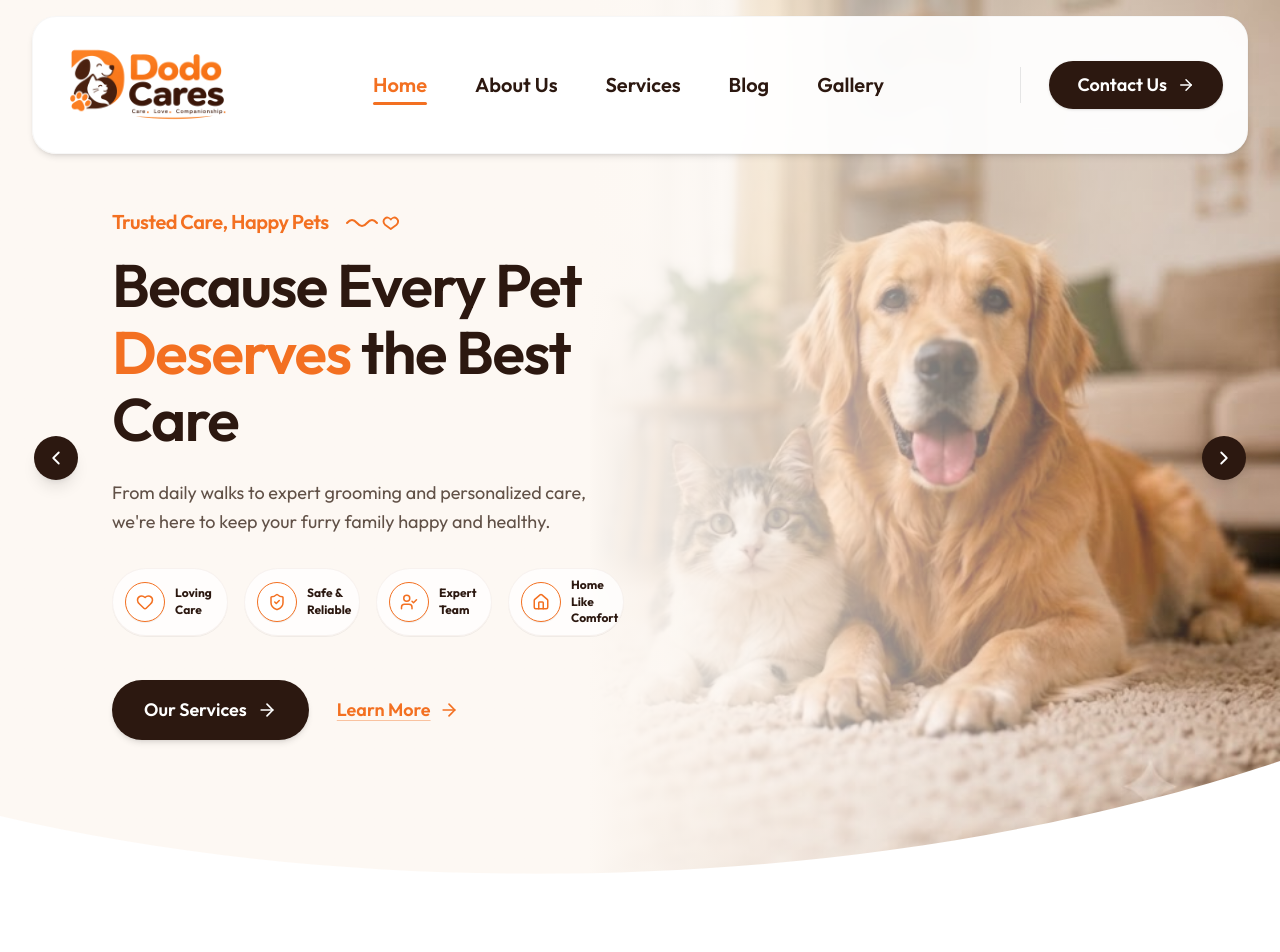
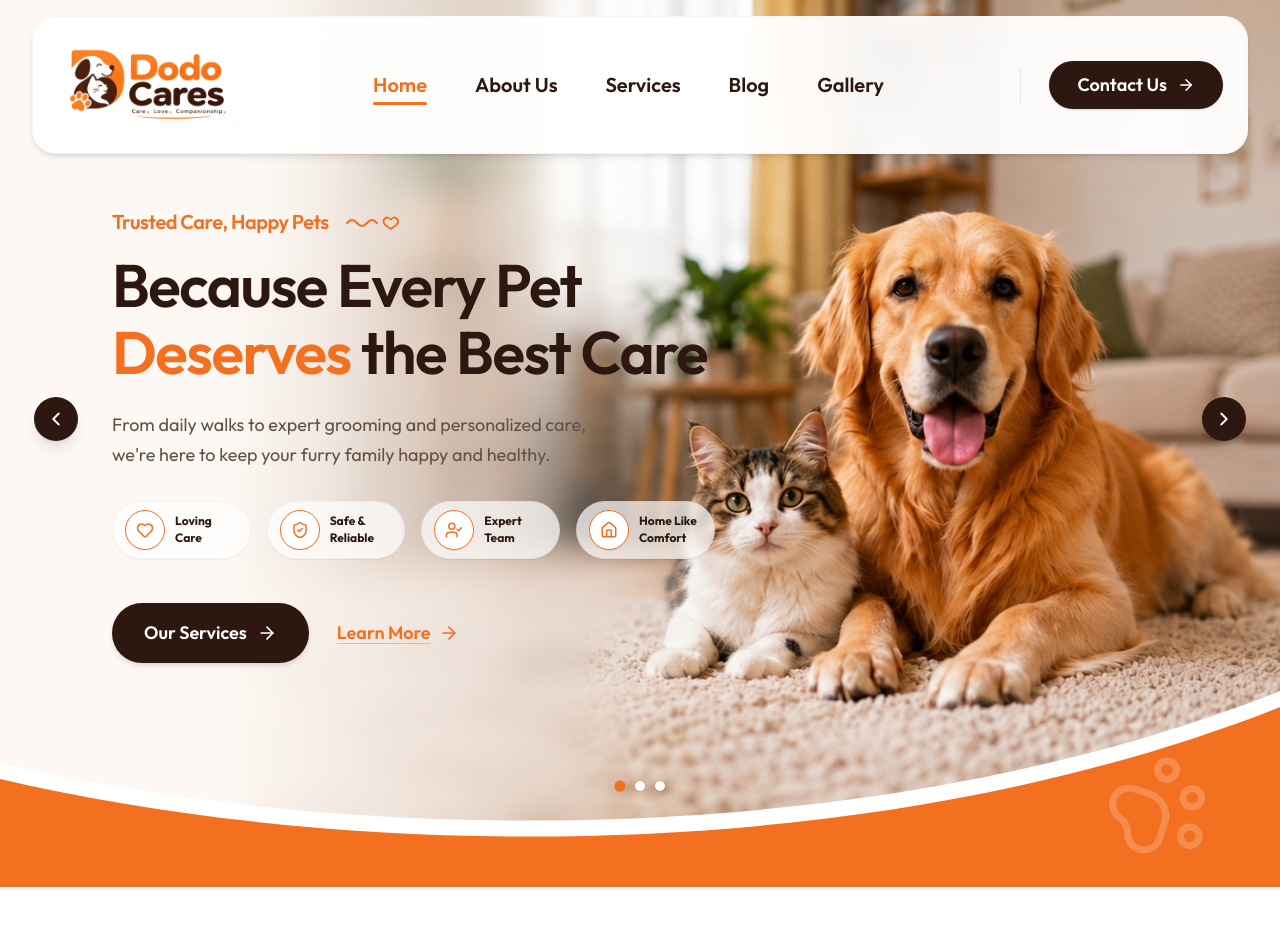
Before and after one commit to abhishekk969389/DODO-Cares, a Next.js app: page / in a window 1280 px wide. Shown: the top 952 px of the page. Built offline with nearby package versions, Linux system fonts and the light colour scheme.

Commit message:
dn banner

```diff
--- a/app/banner.tsx
+++ b/app/banner.tsx
@@ -55,26 +55,28 @@ const DecorativeScribbleHeart = () => (
     </svg>
 );
 
+const TOTAL_SLIDES = 3;
+
 export default function Banner() {
     const [currentSlide, setCurrentSlide] = useState(0);
 
     if (!bannerData) return null;
 
     const handlePrev = () => {
-        setCurrentSlide((prev) => (prev === 0 ? 0 : prev - 1));
+        setCurrentSlide((prev) => (prev === 0 ? TOTAL_SLIDES - 1 : prev - 1));
     };
 
     const handleNext = () => {
-        setCurrentSlide((prev) => prev + 1);
+        setCurrentSlide((prev) => (prev === TOTAL_SLIDES - 1 ? 0 : prev + 1));
     };
 
     return (
-        <section className="relative w-full min-h-[660px] sm:min-h-[720px] lg:min-h-[760px] pt-36 sm:pt-40 lg:pt-44 pb-28 sm:pb-36 lg:pb-44 bg-[#FDF8F3] overflow-hidden flex flex-col justify-center">
+        <section className="relative w-full min-h-[660px] sm:min-h-[720px] lg:min-h-[760px] pt-36 sm:pt-40 lg:pt-44 pb-36 sm:pb-44 lg:pb-56 bg-[#FDF8F3] overflow-hidden flex flex-col justify-center">
 
             {/* FULL BACKGROUND IMAGE (homebanner.jpg) */}
             <div className="absolute inset-0 w-full h-full pointer-events-none z-0">
                 <Image
-                    src={bannerData.bgImage || "/homebanner.jpg"}
+                    src={bannerData.bgImage || "/bg.png"}
                     alt="Pet Banner"
                     fill
                     priority
@@ -83,8 +85,8 @@ export default function Banner() {
                 />
 
 
-                <div className="absolute inset-0 bg-gradient-to-r from-[#FDF8F3] via-[#FDF8F3] via-42% sm:via-46% to-transparent hidden lg:block" />
-                <div className="absolute inset-0 bg-gradient-to-b from-[#FDF8F3] via-[#FDF8F3]/95 to-[#FDF8F3]/40 lg:hidden" />
+                <div className="absolute inset-0 bg-gradient-to-r from-[#FDF8F3] from-18% via-[#FDF8F3]/55 via-38% to-transparent to-56% hidden lg:block" />
+                <div className="absolute inset-0 bg-gradient-to-b from-[#FDF8F3] via-[#FDF8F3]/80 to-[#FDF8F3]/25 lg:hidden" />
             </div>
 
             {/* ALIGNED WRAPPER CONTAINER - Matches Header max-w-[1320px] boundary */}
@@ -112,7 +114,7 @@ export default function Banner() {
                 <div className="grid mx-12 grid-cols-1 lg:grid-cols-12 gap-8 items-center px-4 sm:px-6 lg:px-8">
 
                     {/* Left Text Column */}
-                    <div className="lg:col-span-7 xl:col-span-6 flex flex-col justify-center">
+                    <div className="lg:col-span-7 flex flex-col justify-center">
 
                         {/* Top Tagline / Badge */}
                         <div className="inline-flex items-center gap-1.5 mb-3 sm:mb-4 mt-8">
@@ -123,7 +125,7 @@ export default function Banner() {
                         </div>
 
                         {/* Main Title */}
-                        <h1 className="text-4xl sm:text-5xl lg:text-6xl font-semibold text-[#2C1810] tracking-tight leading-[1.12] mb-5 sm:mb-6 max-w-xl">
+                        <h1 className="text-4xl sm:text-5xl lg:text-6xl font-semibold text-[#2C1810] tracking-tight leading-[1.12] mb-5 sm:mb-6 max-w-2xl">
                             {bannerData.titlePrefix}{" "}
                             <span className="text-[#F37021] font-semibold">
                                 {bannerData.titleHighlight}
@@ -185,25 +187,54 @@ export default function Banner() {
                     </div>
 
                     {/* Right Column Spacer for Background Image */}
-                    <div className="lg:col-span-5 xl:col-span-6 min-h-[280px] sm:min-h-[340px] lg:min-h-0 pointer-events-none" />
+                    <div className="lg:col-span-5 min-h-[280px] sm:min-h-[340px] lg:min-h-0 pointer-events-none" />
 
                 </div>
             </div>
 
-            {/* Smooth Curved Bottom Divider Cut */}
+            {/* Curved Bottom Band - White curve stroke over the orange band */}
             <div className="absolute bottom-0 left-0 right-0 w-full overflow-hidden leading-none pointer-events-none z-20">
                 <svg
-                    className="relative block w-full h-[60px] sm:h-[100px] md:h-[140px] lg:h-[170px]"
-                    viewBox="0 0 1440 170"
+                    className="relative block w-full h-[90px] sm:h-[130px] md:h-[170px] lg:h-[200px]"
+                    viewBox="0 0 1440 200"
                     fill="none"
                     preserveAspectRatio="none"
                     xmlns="http://www.w3.org/2000/svg"
                 >
+                    {/* White curve line */}
                     <path
-                        d="M0 170 L0 70 C 380 150, 950 160, 1440 15 L 1440 170 Z"
+                        d="M0 200 L0 76 C 400 159, 980 166, 1440 4 L 1440 200 Z"
                         fill="#FFFFFF"
                     />
+                    {/* Orange band below the white curve */}
+                    <path
+                        d="M0 200 L0 92 C 400 175, 980 182, 1440 20 L 1440 200 Z"
+                        fill="#F37021"
+                    />
                 </svg>
+
+                {/* Large Paw Watermark on the orange band */}
+                <PawPrint
+                    className="absolute right-[5%] bottom-4 sm:bottom-5 lg:bottom-6 w-14 h-14 sm:w-20 sm:h-20 lg:w-28 lg:h-28 text-white/20 rotate-[18deg]"
+                    strokeWidth={1.5}
+                    aria-hidden="true"
+                />
+            </div>
+
+            {/* Slider Pagination Dots */}
+            <div className="absolute bottom-14 sm:bottom-20 lg:bottom-24 left-0 right-0 z-30 flex items-center justify-center gap-2.5">
+                {Array.from({ length: TOTAL_SLIDES }).map((_, index) => (
+                    <button
+                        key={index}
+                        onClick={() => setCurrentSlide(index)}
+                        aria-label={`Go to slide ${index + 1}`}
+                        aria-current={index === currentSlide}
+                        className={`w-2.5 h-2.5 rounded-full transition-all duration-300 cursor-pointer shadow-2xs ${index === currentSlide
+                            ? "bg-[#F37021] scale-110"
+                            : "bg-white ring-1 ring-black/5 hover:bg-white/90"
+                            }`}
+                    />
+                ))}
             </div>
 
         </section>
--- a/data/pet.json
+++ b/data/pet.json
@@ -257,7 +257,7 @@
     "titleHighlight": "Deserves",
     "titleSuffix": "the Best Care",
     "description": "From daily walks to expert grooming and personalized care, we're here to keep your furry family happy and healthy.",
-    "bgImage": "/homebanner.jpg",
+    "bgImage": "/bg.png",
     "features": [
       {
         "id": "1",
```
Also changed, not shown: 1 other file (tests, documents, lock files or other folders).
